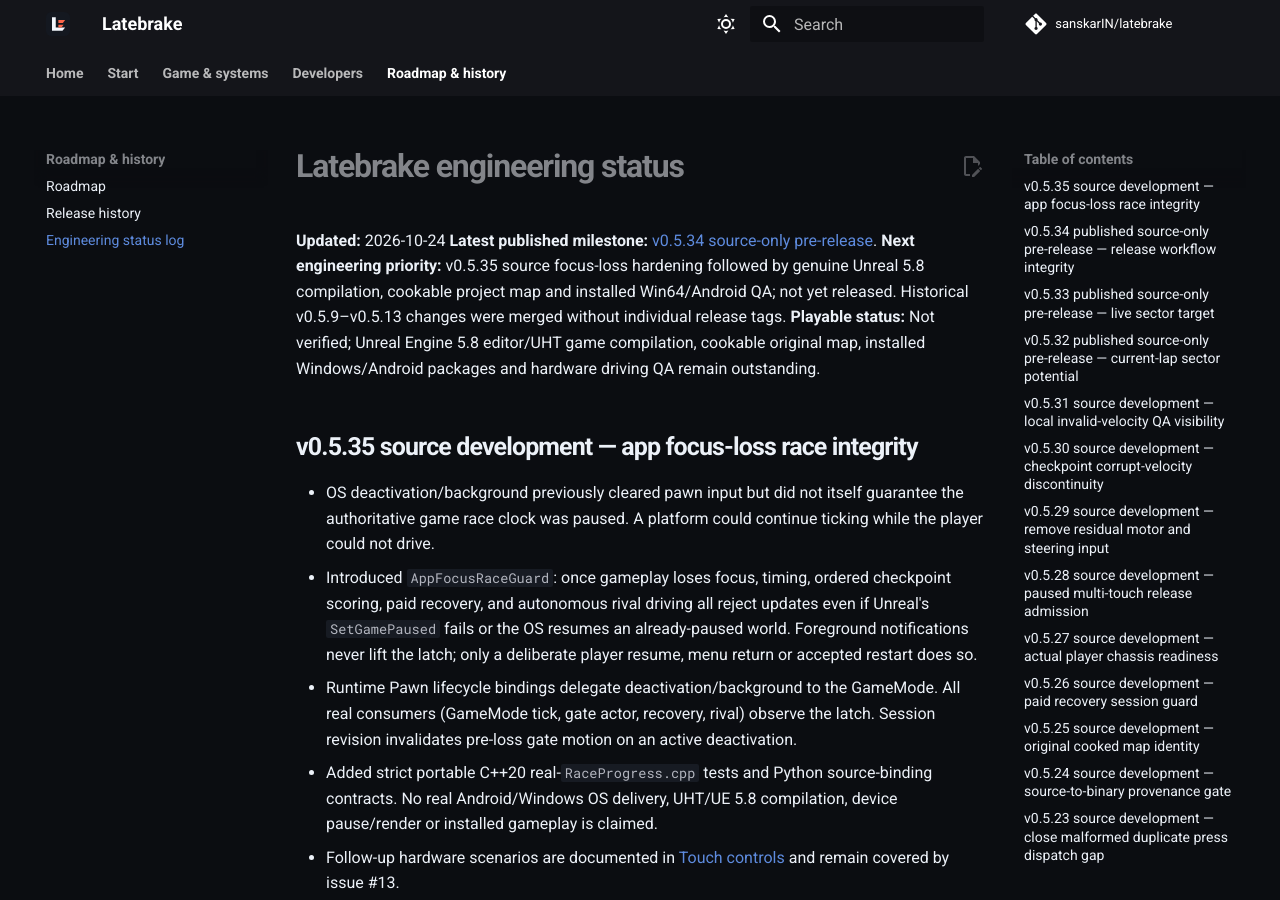
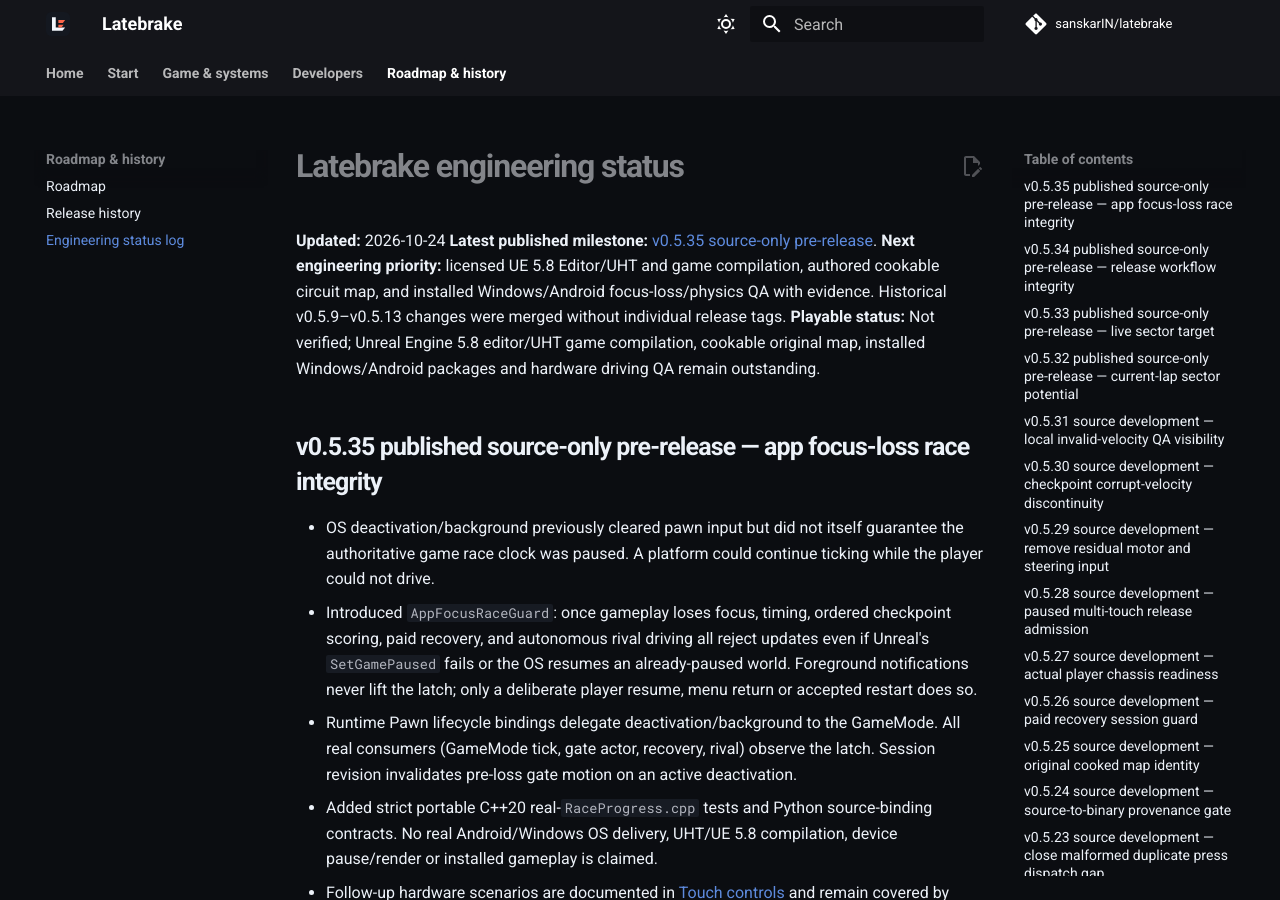
Before and after one commit to sanskarIN/latebrake, an MkDocs documentation site: the page built from docs/STATUS.md, in a window 1280 px wide and 900 px high. Built offline with MkDocs 1.6.1 and Material for MkDocs 9.7.7, drawn with Linux system fonts in a browser that asks for light colours; comment, search, counter and statistics services are not loaded; some of the changed text lies outside the part shown.

Commit message:
docs(release): publish accurate v0.5.35 status in docs/STATUS.md

```diff
--- a/docs/STATUS.md
+++ b/docs/STATUS.md
@@ -1,11 +1,11 @@
 # Latebrake engineering status
 
 **Updated:** 2026-10-24
-**Latest published milestone:** [v0.5.34 source-only pre-release](https://github.com/sanskarIN/latebrake/releases/tag/v0.5.34).
-**Next engineering priority:** v0.5.35 source focus-loss hardening followed by genuine Unreal 5.8 compilation, cookable project map and installed Win64/Android QA; not yet released. Historical v0.5.9–v0.5.13 changes were merged without individual release tags.
+**Latest published milestone:** [v0.5.35 source-only pre-release](https://github.com/sanskarIN/latebrake/releases/tag/v0.5.35).
+**Next engineering priority:** licensed UE 5.8 Editor/UHT and game compilation, authored cookable circuit map, and installed Windows/Android focus-loss/physics QA with evidence. Historical v0.5.9–v0.5.13 changes were merged without individual release tags.
 **Playable status:** Not verified; Unreal Engine 5.8 editor/UHT game compilation, cookable original map, installed Windows/Android packages and hardware driving QA remain outstanding.
 
-## v0.5.35 source development — app focus-loss race integrity
+## v0.5.35 published source-only pre-release — app focus-loss race integrity
 
 - OS deactivation/background previously cleared pawn input but did not
   itself guarantee the authoritative game race clock was paused.
```
